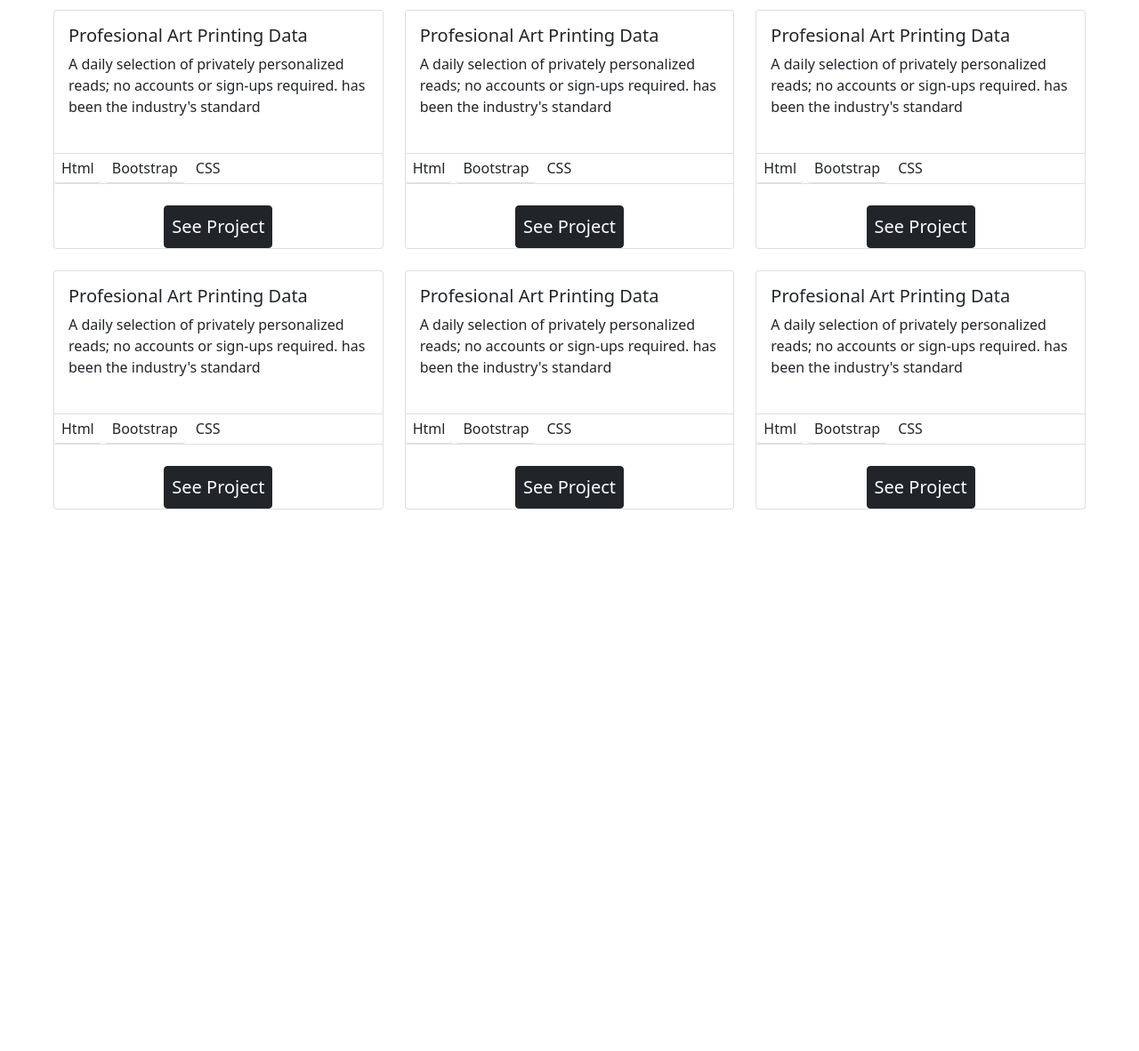
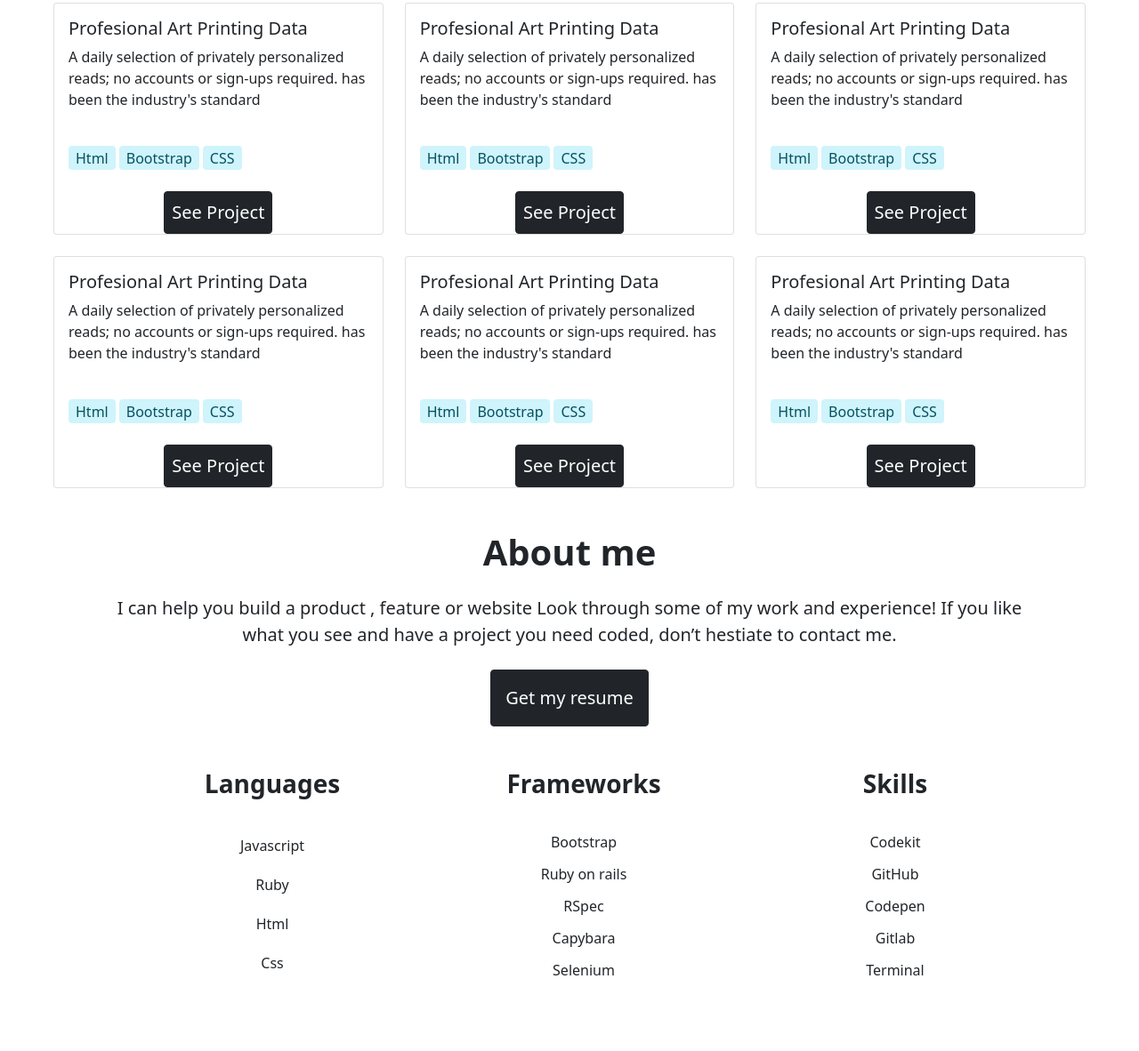
Before and after one commit to Gunjuzone/Portfolio-Bootstrap, a plain HTML site: page index.html in a window 1280 px wide. Shown: the part 747-1929 px from the top of the page at 89% size. Before the commit the page ends 1320 px from the top, so only its background shows below. Drawn offline with nearby package versions, Linux system fonts and the light colour scheme.

Commit message:
Add form and about me

```diff
--- a/index.html
+++ b/index.html
@@ -21,7 +21,7 @@
                 <a class="nav-link" href="#">Portfolio</a>
               </li>
               <li class="nav-item">
-                <a class="nav-link" href="#">About</a>
+                <a class="nav-link" href="#about">About</a>
               </li>
               <li class="nav-item">
                 <a class="nav-link" href="#">Contact</a>
@@ -36,12 +36,12 @@
         <h2 class="text-center fs-3 fw-bold">I’m a software developer</h2>
         <p class="text-center fs-5 fw-normal"> I can help you build a product, feature or website Look through some of my work and experience!
           If you like what you see and have a project you need coded, don’t hestiate to contact me.</p>
-        <ul class="list-group border-0 list-group-horizontal list-group-flush  d-flex justify-content-center">
-          <li class="list-group-item fa fa-github fs-2"></li>
-          <li class="list-group-item fa fa-linkedin fs-2"></li>
-          <li class="list-group-item fa fa-angellist fs-2"></li>
-          <li class="list-group-item fa fa-twitter fs-2"></li>
-          <li class="list-group-item fa fa-medium fs-2"></li>
+        <ul class="list-group  list-group-horizontal list-group-flush  d-flex justify-content-center">
+          <li class="list-group-item border-0 fa fa-github fs-2"></li>
+          <li class="list-group-item border-0 fa fa-linkedin fs-2"></li>
+          <li class="list-group-item border-0 fa fa-angellist fs-2"></li>
+          <li class="list-group-item border-0 fa fa-twitter fs-2"></li>
+          <li class="list-group-item border-0 fa fa-medium fs-2"></li>
         </ul>
       </section>
       <section>
@@ -50,14 +50,14 @@
         <img src="Assets/backgroundcard.png" alt="">
           <div class="card-body d-flex flex-column ">
              <h4 class="card-title fw-bolder fs-3">Multi-Post Stories</h4>
-             <h5 class="fs-6 fw-normal">A daily selection of privately personalized reads; no accounts or sign-ups required.
+             <h5 class="fs-6 fw-normal">A dily selection of privately personalized reads; no accounts or sign-ups required.
                has been the industry's standard dummy text ever since the 1500s,
                when an unknown printer took a standard dummy text.</h5>
              <ul class="list-group list-group-flush flex-row gap-1 flex-lg-wrap my-4">
-               <li class="list-group-item badge fw-light fs-6 darkBlue px-2 bg-lightGray">Ruby on Rails</li>
-               <li class="list-group-item badge fw-light fs-6 darkBlue px-2 bg-lightGray">CSS</li>
-               <li class="list-group-item badge fw-light fs-6 darkBlue px-2 bg-lightGray">Javascript</li>
-               <li class="list-group-item badge fw-light fs-6 darkBlue px-2 bg-lightGray">Html</li>
+               <li class="list-group-item-info badge fw-light fs-6 px-2">Ruby on Rails</li>
+               <li class="list-group-item-info badge fw-light fs-6 px-2">CSS</li>
+               <li class="list-group-item-info badge fw-light fs-6 px-2">Javascript</li>
+               <li class="list-group-item-info badge fw-light fs-6 px-2">Html</li>
              </ul>
              <div class="text-center">
                <button type="button" class="btn btn-dark align-self-center p-2 fs-5 ">See Project</button>
@@ -72,10 +72,10 @@
                   <h5 class="card-title">Profesional Art Printing Data</h5>
                   <p class="card-text">A daily selection of privately personalized reads; no accounts or sign-ups required. has been the industry's standard</p>
                 </div>
-                <ul class="list-group list-group-flush flex-row gap-1 flex-lg-wrap my-4">
-                  <li class="list-group-item badge fw-light fs-6 px-2 ">Html</li>
-                  <li class="list-group-item badge fw-light fs-6 px-2 ">Bootstrap</li>
-                  <li class="list-group-item badge fw-light fs-6 px-2 bg-lightGray">CSS</li>
+                <ul class="list-group list-group-flush border-0 flex-row gap-1 flex-lg-wrap px-3 my-4">
+                  <li class="list-group-item-info border-0 badge fw-light fs-6 px-2">Html</li>
+                  <li class="list-group-item-info border-0 badge fw-light fs-6 px-2">Bootstrap</li>
+                  <li class="list-group-item-info border-0 badge fw-light fs-6 px-2">CSS</li>
                 </ul>
                 <div class="text-center">
                   <button type="button" class="btn btn-dark align-self-center p-2 fs-5 ">See Project</button>
@@ -88,10 +88,26 @@
                   <h5 class="card-title">Profesional Art Printing Data</h5>
                   <p class="card-text">A daily selection of privately personalized reads; no accounts or sign-ups required. has been the industry's standard</p>
                 </div>
-                <ul class="list-group list-group-flush flex-row gap-1 flex-lg-wrap my-4">
-                  <li class="list-group-item badge fw-light fs-6 px-2 bg-lightGray">Html</li>
-                  <li class="list-group-item badge fw-light fs-6 px-2 bg-lightGray">Bootstrap</li>
-                  <li class="list-group-item badge fw-light fs-6 px-2 bg-lightGray">CSS</li>
+                <ul class="list-group list-group-flush border-0 flex-row gap-1 flex-lg-wrap px-3 my-4">
+                  <li class="list-group-item-info badge fw-light fs-6 px-2 bg-lightGray">Html</li>
+                  <li class="list-group-item-info badge fw-light fs-6 px-2 bg-lightGray">Bootstrap</li>
+                  <li class="list-group-item-info badge fw-light fs-6 px-2 bg-lightGray">CSS</li>
+                </ul>
+                <div class="text-center">
+                  <button type="button" class="btn btn-dark align-self-center p-2 fs-5 ">See Project</button>
+                </div>
+              </div>
+            </div>
+            <div class="col">
+              <div class="card">
+                <div class="card-body">
+                  <h5 class="card-title ">Profesional Art Printing Data</h5>
+                  <p class="card-text">A daily selection of privately personalized reads; no accounts or sign-ups required. has been the industry's standard</p>
+                </div>
+                <ul class="list-group list-group-flush border-0 flex-row gap-1 flex-lg-wrap px-3 my-4">
+                  <li class="list-group-item-info badge fw-light fs-6 px-2 bg-lightGray">Html</li>
+                  <li class="list-group-item-info badge fw-light fs-6 px-2 bg-lightGray">Bootstrap</li>
+                  <li class="list-group-item-info badge fw-light fs-6 px-2 bg-lightGray">CSS</li>
                 </ul>
                 <div class="text-center">
                   <button type="button" class="btn btn-dark align-self-center p-2 fs-5 ">See Project</button>
@@ -104,10 +120,10 @@
                   <h5 class="card-title">Profesional Art Printing Data</h5>
                   <p class="card-text">A daily selection of privately personalized reads; no accounts or sign-ups required. has been the industry's standard</p>
                 </div>
-                <ul class="list-group list-group-flush flex-row gap-1 flex-lg-wrap my-4">
-                  <li class="list-group-item badge fw-light fs-6 px-2 bg-lightGray">Html</li>
-                  <li class="list-group-item badge fw-light fs-6 px-2 bg-lightGray">Bootstrap</li>
-                  <li class="list-group-item badge fw-light fs-6 px-2 bg-lightGray">CSS</li>
+                <ul class="list-group list-group-flush border-0 flex-row gap-1 flex-lg-wrap px-3 my-4">
+                  <li class="list-group-item-info badge fw-light fs-6 px-2 bg-lightGray">Html</li>
+                  <li class="list-group-item-info badge fw-light fs-6 px-2 bg-lightGray">Bootstrap</li>
+                  <li class="list-group-item-info badge fw-light fs-6 px-2 bg-lightGray">CSS</li>
                 </ul>
                 <div class="text-center">
                   <button type="button" class="btn btn-dark align-self-center p-2 fs-5 ">See Project</button>
@@ -120,10 +136,10 @@
                   <h5 class="card-title">Profesional Art Printing Data</h5>
                   <p class="card-text">A daily selection of privately personalized reads; no accounts or sign-ups required. has been the industry's standard</p>
                 </div>
-                <ul class="list-group list-group-flush flex-row gap-1 flex-lg-wrap my-4">
-                  <li class="list-group-item badge fw-light fs-6 px-2 bg-lightGray">Html</li>
-                  <li class="list-group-item badge fw-light fs-6 px-2 bg-lightGray">Bootstrap</li>
-                  <li class="list-group-item badge fw-light fs-6 px-2 bg-lightGray">CSS</li>
+                <ul class="list-group list-group-flush border-0 flex-row gap-1 flex-lg-wrap px-3 my-4">
+                  <li class="list-group-item-info badge fw-light fs-6 px-2 bg-lightGray">Html</li>
+                  <li class="list-group-item-info badge fw-light fs-6 px-2 bg-lightGray">Bootstrap</li>
+                  <li class="list-group-item-info badge fw-light fs-6 px-2 bg-lightGray">CSS</li>
                 </ul>
                 <div class="text-center">
                   <button type="button" class="btn btn-dark align-self-center p-2 fs-5 ">See Project</button>
@@ -136,26 +152,10 @@
                   <h5 class="card-title">Profesional Art Printing Data</h5>
                   <p class="card-text">A daily selection of privately personalized reads; no accounts or sign-ups required. has been the industry's standard</p>
                 </div>
-                <ul class="list-group list-group-flush flex-row gap-1 flex-lg-wrap my-4">
-                  <li class="list-group-item badge fw-light fs-6 px-2 bg-lightGray">Html</li>
-                  <li class="list-group-item badge fw-light fs-6 px-2 bg-lightGray">Bootstrap</li>
-                  <li class="list-group-item badge fw-light fs-6 px-2 bg-lightGray">CSS</li>
-                </ul>
-                <div class="text-center">
-                  <button type="button" class="btn btn-dark align-self-center p-2 fs-5 ">See Project</button>
-                </div>
-              </div>
-            </div>
-            <div class="col">
-              <div class="card">
-                <div class="card-body">
-                  <h5 class="card-title">Profesional Art Printing Data</h5>
-                  <p class="card-text">A daily selection of privately personalized reads; no accounts or sign-ups required. has been the industry's standard</p>
-                </div>
-                <ul class="list-group list-group-flush flex-row gap-1 flex-lg-wrap my-4">
-                  <li class="list-group-item badge fw-light fs-6 px-2 bg-lightGray">Html</li>
-                  <li class="list-group-item badge fw-light fs-6 px-2 bg-lightGray">Bootstrap</li>
-                  <li class="list-group-item badge fw-light fs-6 px-2 bg-lightGray">CSS</li>
+                <ul class="list-group list-group-flush border-0 flex-row gap-1 flex-lg-wrap px-3 my-4">
+                  <li class="list-group-item-info badge fw-light fs-6 px-2 bg-lightGray">Html</li>
+                  <li class="list-group-item-info badge fw-light fs-6 px-2 bg-lightGray">Bootstrap</li>
+                  <li class="list-group-item-info badge fw-light fs-6 px-2 bg-lightGray">CSS</li>
                 </ul>
                 <div class="text-center">
                   <button type="button" class="btn btn-dark align-self-center p-2 fs-5 ">See Project</button>
@@ -164,7 +164,91 @@
             </div>
           </div>
       </section>
+      <section id="about" class=" text-center justify-content-center mx-auto my-5">
+        <h2 class="text-center fs-1 fw-bold">About me</h2>
+        <p class="text-center fs-5 fw-normal my-4 col-10 mx-auto">I can help you build a product ,
+        feature or website Look through some of my work and experience!
+        If you like what you see and have a project you need coded,
+        don’t hestiate to contact me.</p>
+        <button type="button" class="btn btn-dark align-self-center p-3 fs-5">Get my resume</button>
+        <ul class="list-group-horizontal list-group-flush row justify-content-center">
 
+          <li class="card border-secondary list-group-item border-0 rounded col-lg-3 col-sm-8 mx-3 my-4 bg-lightGray">
+            <div class="card-body rounded d-flex flex-column align-items-center">
+              <h5 class="card-title fw-bolder fs-3 ">Languages</h5>
+              <ul class="list-group list-group-flush flex-column gap-1 flex-wrap my-4">
+                <li class="list-group-item  fw-normal fs-6 px-2 border-0">Javascript</li>
+                <li class="list-group-item  fw-normal fs-6 px-2 border-0">Ruby</li>
+                <li class="list-group-item  fw-normal fs-6 px-2 border-0">Html</li>
+                <li class="list-group-item  fw-normal fs-6 px-2 border-0">Css</li>
+              </ul>
+            </div>
+          </li>
+
+          <li class="card border-secondary list-group-item border-0 rounded col-lg-3 col-sm-8 mx-3 my-4 bg-lightGray">
+            <div class="card-body rounded d-flex flex-column align-items-center">
+              <h5 class="card-title fw-bolder fs-3 ">Frameworks</h5>
+              <ul class="list-group list-group-flush flex-column gap-1 flex-wrap my-4">
+                <li class="list-group-item badge fw-normal fs-6 px-2 border-0">Bootstrap</li>
+                <li class="list-group-item badge fw-normal fs-6 px-2 border-0">Ruby on rails</li>
+                <li class="list-group-item badge fw-normal fs-6 px-2 border-0">RSpec</li>
+                <li class="list-group-item badge fw-normal fs-6 px-2 border-0">Capybara</li>
+                <li class="list-group-item badge fw-normal fs-6 px-2 border-0">Selenium</li>
+              </ul>
+            </div>
+          </li>
+
+          <li class="card border-secondary list-group-item border-0 rounded col-lg-3 col-sm-8  mx-3 my-4 bg-lightGray">
+            <div class="card-body rounded d-flex flex-column align-items-center">
+              <h5 class="card-title fw-bolder fs-3 ">Skills</h5>
+              <ul class="list-group list-group-flush flex-column gap-1 flex-wrap my-4">
+                <li class="list-group-item badge fw-normal fs-6 px-2 border-0">Codekit</li>
+                <li class="list-group-item badge fw-normal fs-6 px-2 border-0">GitHub</li>
+                <li class="list-group-item badge fw-normal fs-6 px-2 border-0">Codepen</li>
+                <li class="list-group-item badge fw-normal fs-6 px-2 border-0">Gitlab</li>
+                <li class="list-group-item badge fw-normal fs-6 px-2 border-0">Terminal</li>
+              </ul>
+            </div>
+          </li>
+
+
+        </ul>
+      </section>
+
+      <section id="contact" class="row p-5 text-center justify-content-center align-items-center my-5">
+        <h3 class="col-lg-6 col-sm-12 fs-2 fw-bold">
+          I'm always interested in hearing about new projects,
+          so if you'd like to chat please get in touch.
+        </h3>
+        <form class="col-lg-6 col-sm-12 my-sm-5" action="formspree.io/f/mqkwbdbj" method="POST">
+          <fieldset>
+            <div class="d-flex flex-wrap">
+              <div class="form-outline mb-4 me-4 flex-fill">
+                <input oninvalid="setCustomValidity('Please enter your First name')" type="text" name="firstName" id="firstName" required
+                class="form-control" maxlength="30" placeholder="First name" >
+              </div>
+              <div class="form-outline mb-4 flex-fill">
+                <input oninvalid="setCustomValidity('Please enter your Last name')" type="text" name="lastName" class="form-control" id="lastName"
+                required maxlength="30" placeholder="Last name" >
+              </div>
+            </div>
+
+            <!-- Email input -->
+            <div class="form-outline mb-4">
+              <input type="email" name="_replyto" id="form4Example2" oninvalid="setCustomValidity('Please enter a valid email')" class="form-control"
+              placeholder="Email address"/>
+            </div>
+
+            <!-- Message input -->
+            <div class="form-outline mb-4">
+              <textarea placeholder="Enter text here" required maxlength="500" class="form-control" id="form4Example3" rows="4"></textarea>
+            </div>
+
+          </fieldset>
+          <!-- Submit button -->
+          <button type="submit" class="btn btn-dark btn-b p-3">Get in touch</button>
+        </form>
+      </section>
 
     </main>
 
```
